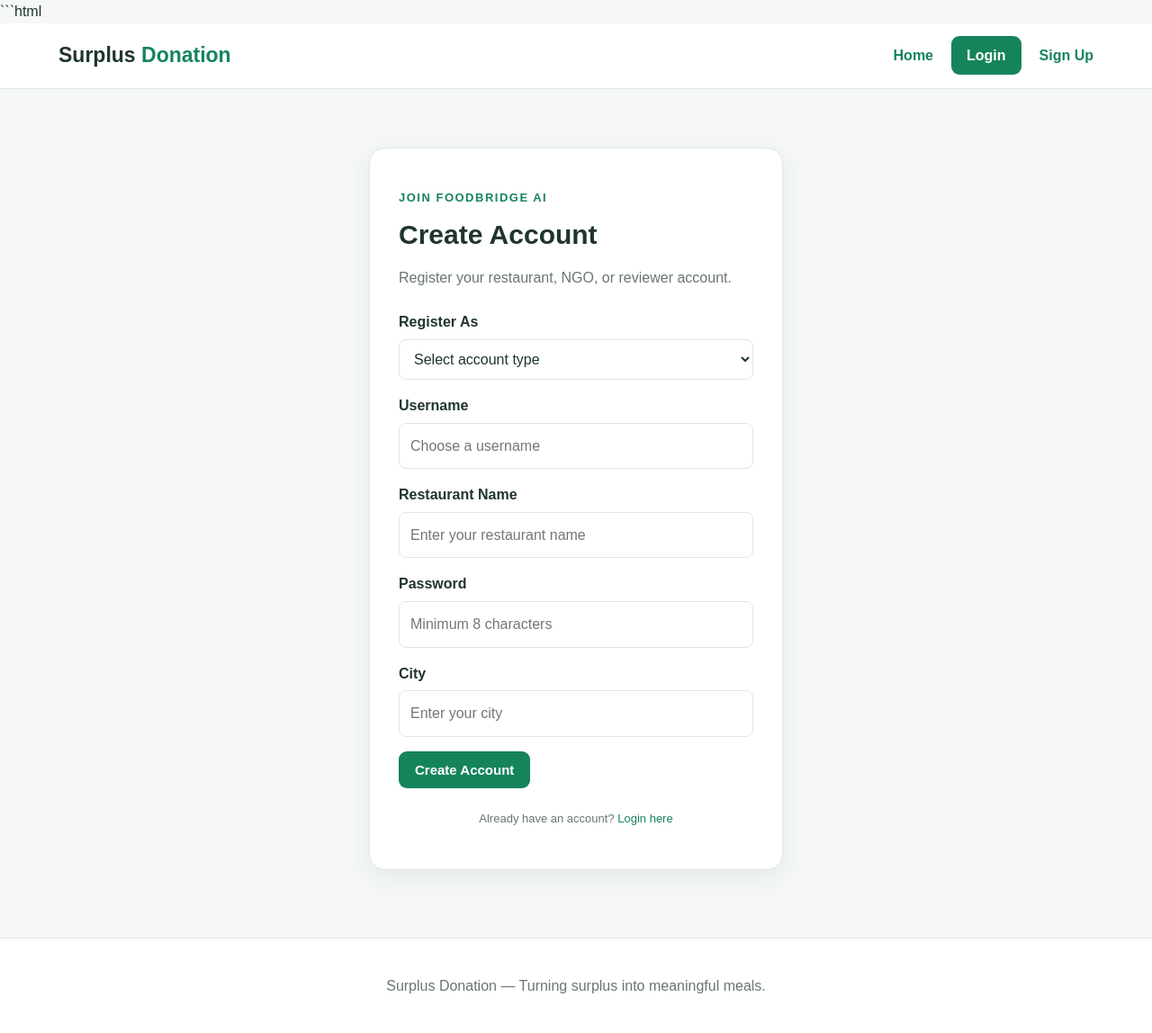
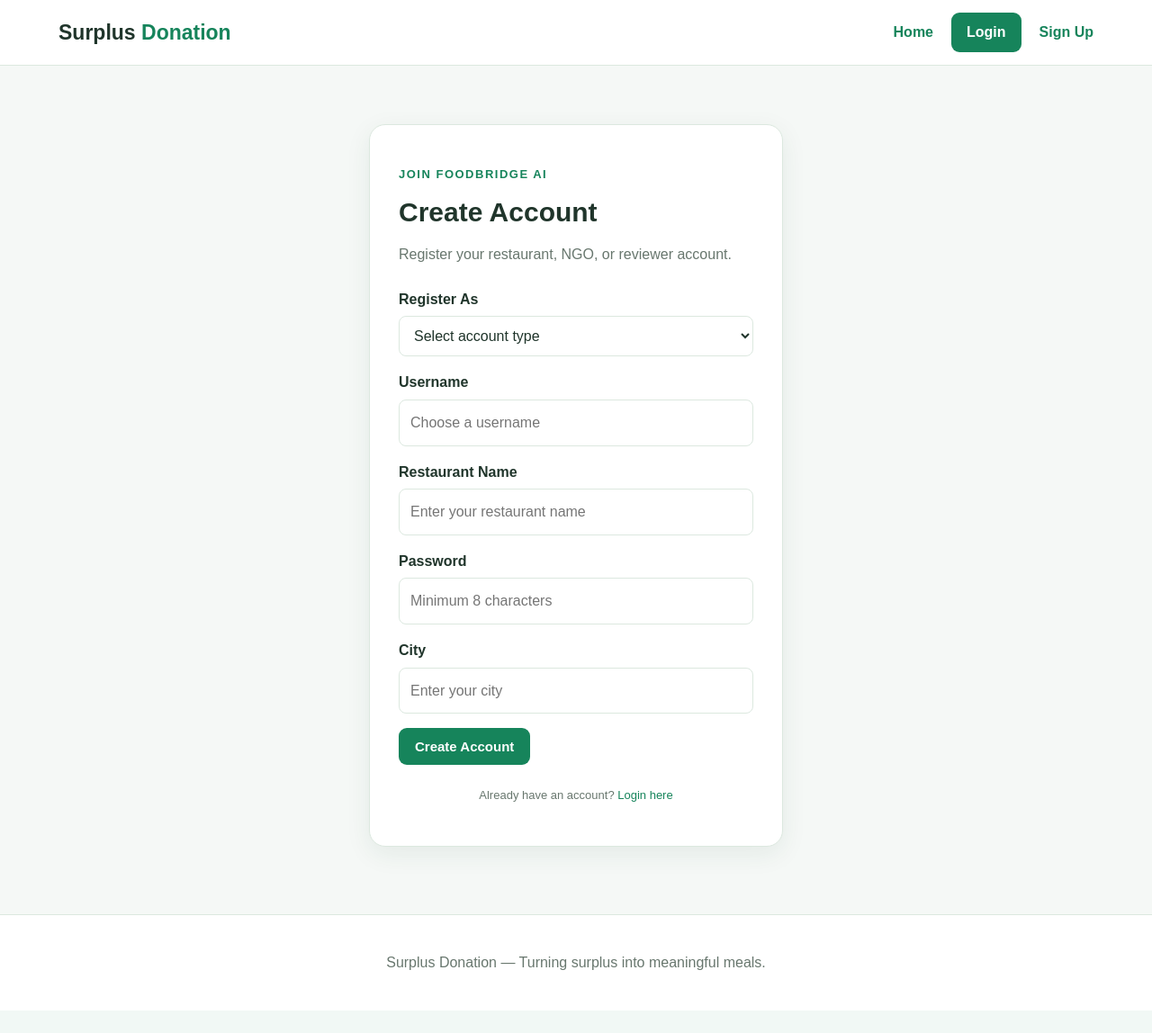
Before and after one commit to LOHITHA-SRI4517/Surplus-Food-Donation-Matcher, a Flask app: page /signup in a window 1280 px wide. Shown: the whole page at 90% size. After the commit the page ends 1123 px from the top, so only its background shows below. Run offline with Flask 3, Linux system fonts and the light colour scheme.

Commit message:
Refactor signup.html by removing comments
Removed unnecessary comment and cleaned up HTML structure.

````diff
--- a/templates/signup.html
+++ b/templates/signup.html
@@ -1,4 +1,3 @@
-```html
 {% extends "base.html" %}
 
 {% block title %}Sign Up | FoodBridge AI{% endblock %}
@@ -21,7 +20,6 @@
         {% endwith %}
 
         <form method="POST" action="{{ url_for('signup') }}" id="signupForm">
-
             <div class="form-group">
                 <label for="role">Register As</label>
                 <select id="role" name="role" required>
@@ -109,7 +107,6 @@
                 </div>
             </div>
 
-            <!-- Reviewer registration code -->
             <div id="reviewerFields" hidden>
                 <div class="form-group">
                     <label for="reviewer_code">
@@ -206,4 +203,3 @@
     updateSignupForm();
 </script>
 {% endblock %}
-```
````
